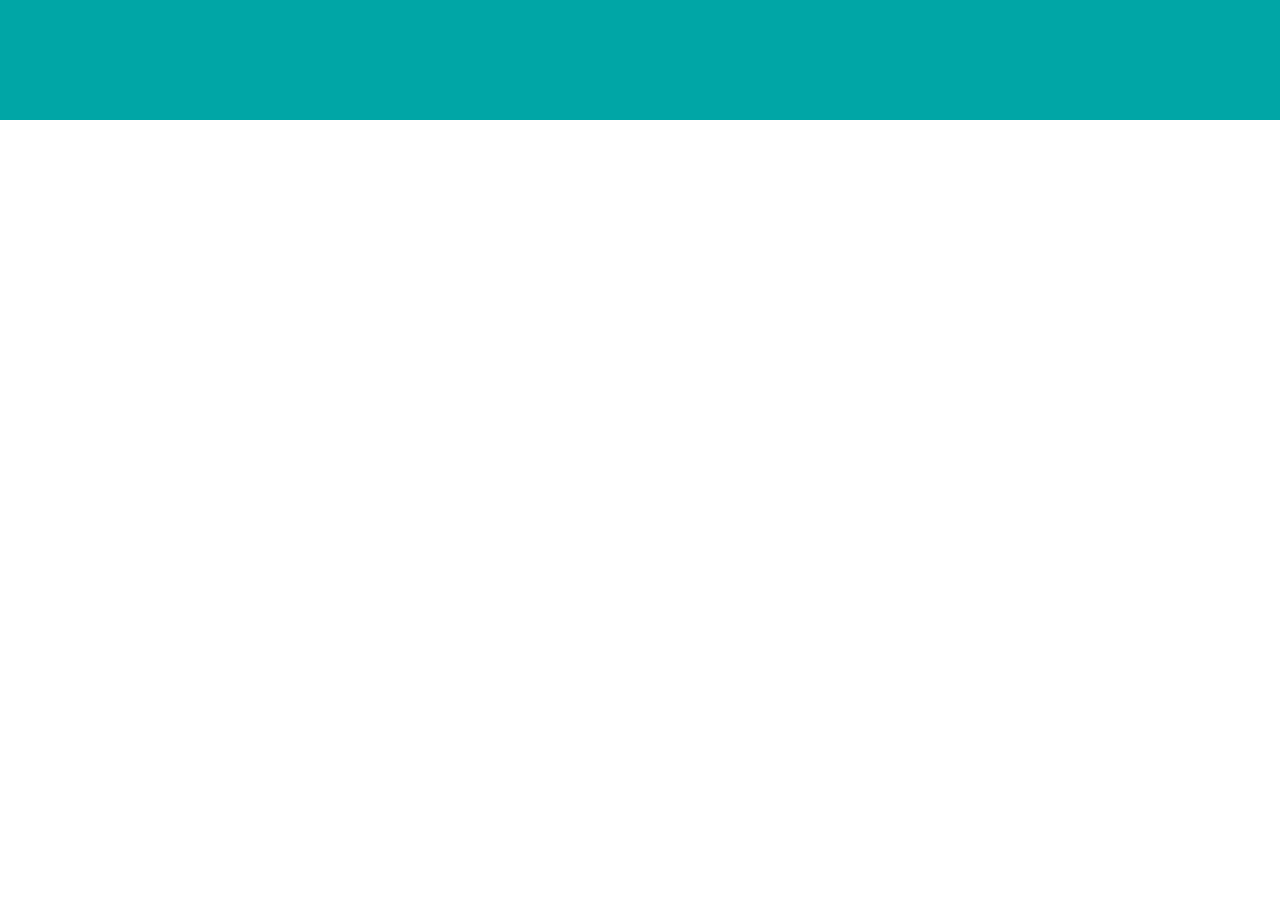
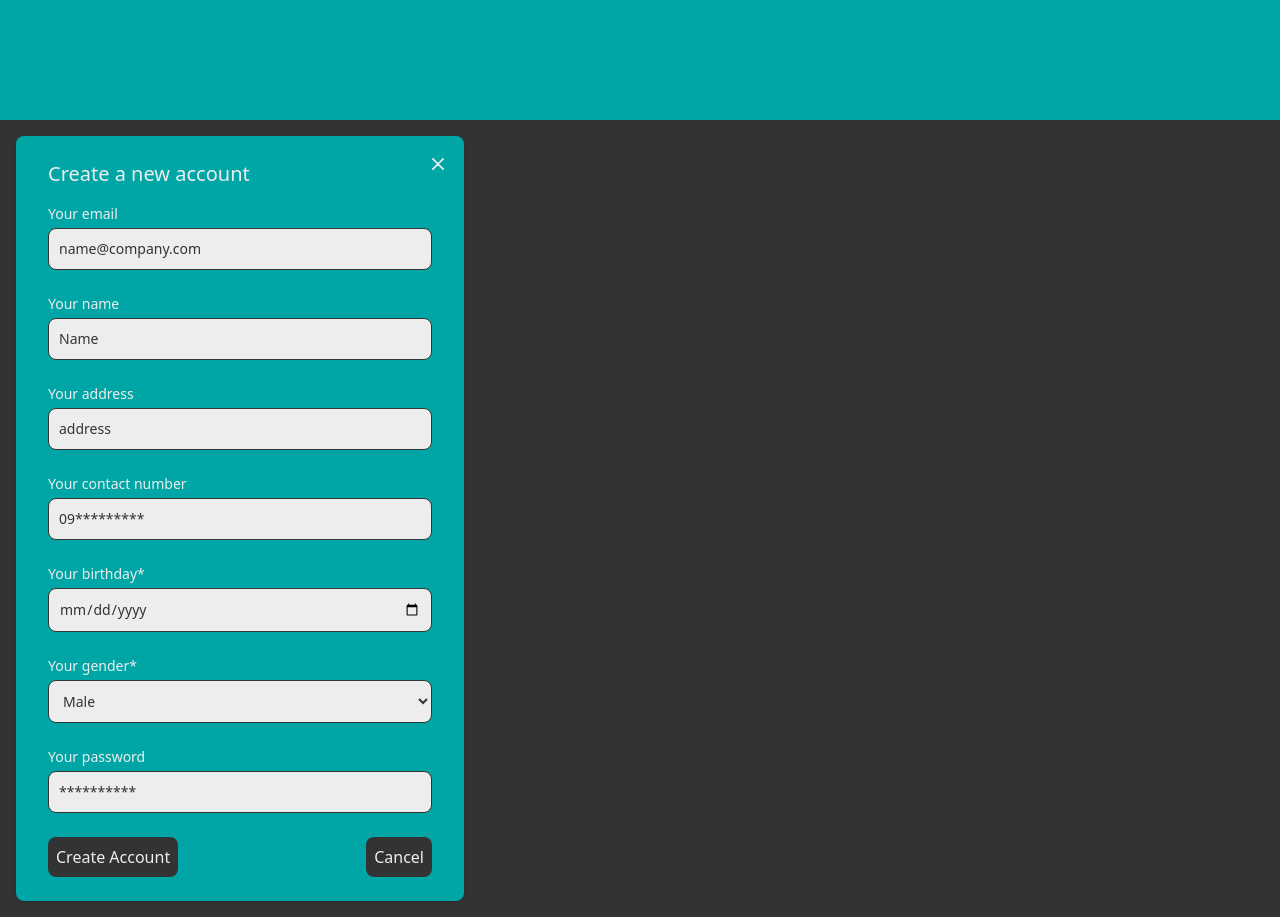
Before and after one commit to baroiroi/st-rp1-capstone-aserios-root, a React (Vite) app in the folder frontend/: page / in a window 1280 px wide. Shown: the part 1480-2397 px from the top of the page. Before the commit the page ends 1600 px from the top, so only its background shows below. Built offline with nearby package versions, Linux system fonts and the light colour scheme.

Commit message:
updates on components

```diff
--- a/frontend/src/App.jsx
+++ b/frontend/src/App.jsx
@@ -1,6 +1,8 @@
 import React from 'react'
 import Login from './authentication/Login'
 import UserBooking from './components/UserBooking'
+import { Modal } from './components/Modal'
+import UsersService from './services/UsersService'
 
 const App = () => {
     return (
@@ -8,6 +10,7 @@ const App = () => {
             <div className=''>
                 <Login />
                 <UserBooking />
+                <Modal />
             </div>
 
 
--- a/frontend/src/authentication/Login.jsx
+++ b/frontend/src/authentication/Login.jsx
@@ -3,7 +3,7 @@ const Login = () => {
 
         <>
             <div className="flex items-center justify-center h-screen bg-aqua">
-                <form className="flex flex-col gap-4 items-center h-[20rem] w-[20rem] bg-darkgray rounded-xl pt-4 px-6 font-sans text-lightgray">
+                <form className="flex flex-col gap-4 items-center h-[24rem] w-[20rem] bg-darkgray rounded-xl pt-4 px-6 font-sans text-lightgray">
                     <span className="font-bold text-[2rem]">LOGIN</span>
                     <div className="flex-col justify-center">
                         <div className="font-medium">USERNAME</div>
@@ -15,6 +15,10 @@ const Login = () => {
                         <button className="w-24 p-2 rounded-md bg-lightgray">Login</button>
                         <button className="w-24 p-2 rounded-md bg-lightgray">Cancel</button>
                     </div>
+                    <div className="mt-5">
+                        <span>Not yet registered? </span>
+                        <a href="#" className="underline text-aqua text-decoration-line:">Create an Account</a>
+                    </div>
                 </form>
             </div>
         </>
--- a/frontend/src/components/Modal.jsx
+++ b/frontend/src/components/Modal.jsx
@@ -3,7 +3,7 @@ import React from 'react'
 export const Modal = () => {
     return (
         <>
-            <div className="z-50">
+            <div className="z-50 flex items-center justify-center bg-darkgray text-lightgray">
                 <div
                     id="authentication-modal"
                     tabIndex="-1"
@@ -11,7 +11,7 @@ export const Modal = () => {
                     className="w-full p-4 overflow-x-hidden overflow-y-auto md:inset-0 h-[calc(100%-1rem)] max-h-full"
                 >
                     <div className="relative w-full max-w-md max-h-full">
-                        <div className="relative bg-white rounded-lg shadow dark:bg-gray-700">
+                        <div className="relative rounded-lg shadow bg-aqua dark:bg-gray-700">
                             <button
                                 type="button"
                                 className="absolute top-3 right-2.5 text-gray-400 bg-transparent hover:bg-gray-200 hover:text-gray-900 rounded-lg text-sm w-8 h-8 ml-auto inline-flex justify-center items-center dark:hover:bg-gray-600 dark:hover:text-white"
@@ -36,71 +36,103 @@ export const Modal = () => {
                             </button>
                             <div className="px-6 py-6 lg:px-8">
                                 <h3 className="mb-4 text-xl font-medium text-gray-900 dark:text-white">
-                                    Sign in to our platform
+                                    Create a new account
                                 </h3>
                                 <form className="space-y-6" action="#">
                                     <div>
-                                        <label className="block mb-2 text-sm font-medium text-gray-900 dark:text-white">
+                                        <label className="block mb-1 text-sm font-medium text-lightgray">
                                             Your email
                                         </label>
                                         <input
                                             type="email"
                                             name="email"
                                             id="email"
-                                            className="bg-gray-50 border border-gray-300 text-gray-900 text-sm rounded-lg focus:ring-blue-500 focus:border-blue-500 block w-full p-2.5 dark:bg-gray-600 dark:border-gray-500 dark:placeholder-gray-400 dark:text-white"
+                                            className="text-sm rounded-lg block w-full p-2.5 bg-lightgray border border-darkgray placeholder-darkgray text-darkgray"
                                             placeholder="name@company.com"
                                             required
                                         />
                                     </div>
                                     <div>
-                                        <label className="block mb-2 text-sm font-medium text-gray-900 dark:text-white">
+                                        <label className="block mb-1 text-sm font-medium text-lightgray">
+                                            Your name
+                                        </label>
+                                        <input
+                                            type="text"
+                                            name="name"
+                                            id="name"
+                                            placeholder="Name"
+                                            className="text-sm rounded-lg block w-full p-2.5 bg-lightgray border border-darkgray placeholder-darkgray text-darkgray"
+                                            required
+                                        />
+                                    </div>
+                                    <div>
+                                        <label className="block mb-1 text-sm font-medium text-lightgray">
+                                            Your address
+                                        </label>
+                                        <input
+                                            type="text"
+                                            name="address"
+                                            id="address"
+                                            placeholder="address"
+                                            className="text-sm rounded-lg block w-full p-2.5 bg-lightgray border border-darkgray placeholder-darkgray text-darkgray"
+                                            required
+                                        />
+                                    </div>
+                                    <div>
+                                        <label className="block mb-1 text-sm font-medium text-lightgray">
+                                            Your contact number
+                                        </label>
+                                        <input
+                                            type="number"
+                                            name="contact"
+                                            id="contact"
+                                            placeholder="09*********"
+                                            className="text-sm rounded-lg block w-full p-2.5 bg-lightgray border border-darkgray placeholder-darkgray text-darkgray"
+                                            required
+                                        />
+                                    </div>
+                                    <div>
+                                        <label className="block mb-1 text-sm font-medium text-lightgray">
+                                            Your birthday*
+                                        </label>
+                                        <input
+                                            type="date"
+                                            name="birthday"
+                                            id="birthday"
+                                            className="text-sm rounded-lg block w-full p-2.5 bg-lightgray border border-darkgray placeholder-darkgray text-darkgray"
+                                            required
+                                        />
+                                    </div>
+                                    <div>
+                                        <label className="block mb-1 text-sm font-medium text-lightgray">
+                                            Your gender*
+                                        </label>
+                                        <select
+                                            type="text"
+                                            name="gender"
+                                            id="gender"
+                                            className="text-sm rounded-lg block w-full p-2.5 bg-lightgray border border-darkgray text-darkgray"
+                                            required>
+                                            <option value="Male">Male</option>
+                                            <option value="Female">Female</option>
+                                        </select>
+                                    </div>
+                                    <div>
+                                        <label className="block mb-1 text-sm font-medium text-lightgray">
                                             Your password
                                         </label>
                                         <input
                                             type="password"
                                             name="password"
                                             id="password"
-                                            placeholder="••••••••"
-                                            className="bg-gray-50 border border-gray-300 text-gray-900 text-sm rounded-lg focus:ring-blue-500 focus:border-blue-500 block w-full p-2.5 dark:bg-gray-600 dark:border-gray-500 dark:placeholder-gray-400 dark:text-white"
+                                            placeholder="**********"
+                                            className="text-sm rounded-lg block w-full p-2.5 bg-lightgray border border-darkgray placeholder-darkgray text-darkgray"
                                             required
                                         />
                                     </div>
-                                    <div className="flex justify-between">
-                                        <div className="flex items-start">
-                                            <div className="flex items-center h-5">
-                                                <input
-                                                    id="remember"
-                                                    type="checkbox"
-                                                    value=""
-                                                    className="w-4 h-4 border border-gray-300 rounded bg-gray-50 focus:ring-3 focus:ring-blue-300 dark:bg-gray-600 dark:border-gray-500 dark:focus:ring-blue-600 dark:ring-offset-gray-800 dark:focus:ring-offset-gray-800"
-                                                    required
-                                                />
-                                            </div>
-                                            <label className="ml-2 text-sm font-medium text-gray-900 dark:text-gray-300">
-                                                Remember me
-                                            </label>
-                                        </div>
-                                        <a
-                                            href="#"
-                                            className="text-sm text-blue-700 hover:underline dark:text-blue-500"
-                                        >
-                                            Lost Password?
-                                        </a>
-                                    </div>
-                                    <button
-                                        type="submit"
-                                        className="w-full text-white bg-blue-700 hover:bg-blue-800 focus:ring-4 focus:outline-none focus:ring-blue-300 font-medium rounded-lg text-sm px-5 py-2.5 text-center dark:bg-blue-600 dark:hover:bg-blue-700 dark:focus:ring-blue-800"
-                                    >
-                                        Login to your account
-                                    </button>
-                                    <div className="text-sm font-medium text-gray-500 dark:text-gray-300">
-                                        Not registered?{' '}
-                                        <a
-                                            href="#"
-                                            className="text-blue-700 hover:underline dark:text-blue-500"
-                                        >
-                                            Create account
-                                        </a>
+                                    <div className='flex justify-between text-lightgray'>
+                                        <button className='p-2 rounded-lg bg-darkgray'>Create Account</button>
+                                        <button className='p-2 rounded-lg bg-darkgray'>Cancel</button>
                                     </div>
                                 </form>
                             </div>
--- a/frontend/src/components/UserBooking.jsx
+++ b/frontend/src/components/UserBooking.jsx
@@ -4,7 +4,7 @@ const UserBooking = () => {
     return (
         <>
             <div className='flex items-center justify-center h-screen bg-aqua'>
-                <form id="inputForm" className="flex flex-col gap-4 items-center h-[20rem] w-[20rem] bg-darkgray rounded-xl pt-4 px-1 font-sans text-lightgray">
+                <form id="inputForm" className="flex flex-col gap-4 items-center h-[21rem] w-[20rem] bg-darkgray rounded-xl pt-4 px-1 font-sans text-lightgray">
                     <h1 className='text-[1.5rem]'>Book a Schedule</h1>
                     <div className='flex w-full gap-3'>
                         <label htmlFor="BookDate" className='pl-2 text-lightgray'>Book Date</label>
--- a/frontend/src/services/UsersService.jsx
+++ b/frontend/src/services/UsersService.jsx
@@ -9,7 +9,7 @@ const App = () => {
                 </div>
                 <div className="w-[16rem] h-[4.5rem] ">
                     <div className="font-bold text-2xl h-[2rem] tracking-[0.1rem] text-white">
-                        Returnia
+                        Dental Smile
                     </div>
                     <div className="flex justify-between justify-items-center">
                         <div className="font-bold text-2xl h-[3rem] tracking-[0.1rem] flex items-center">
```
